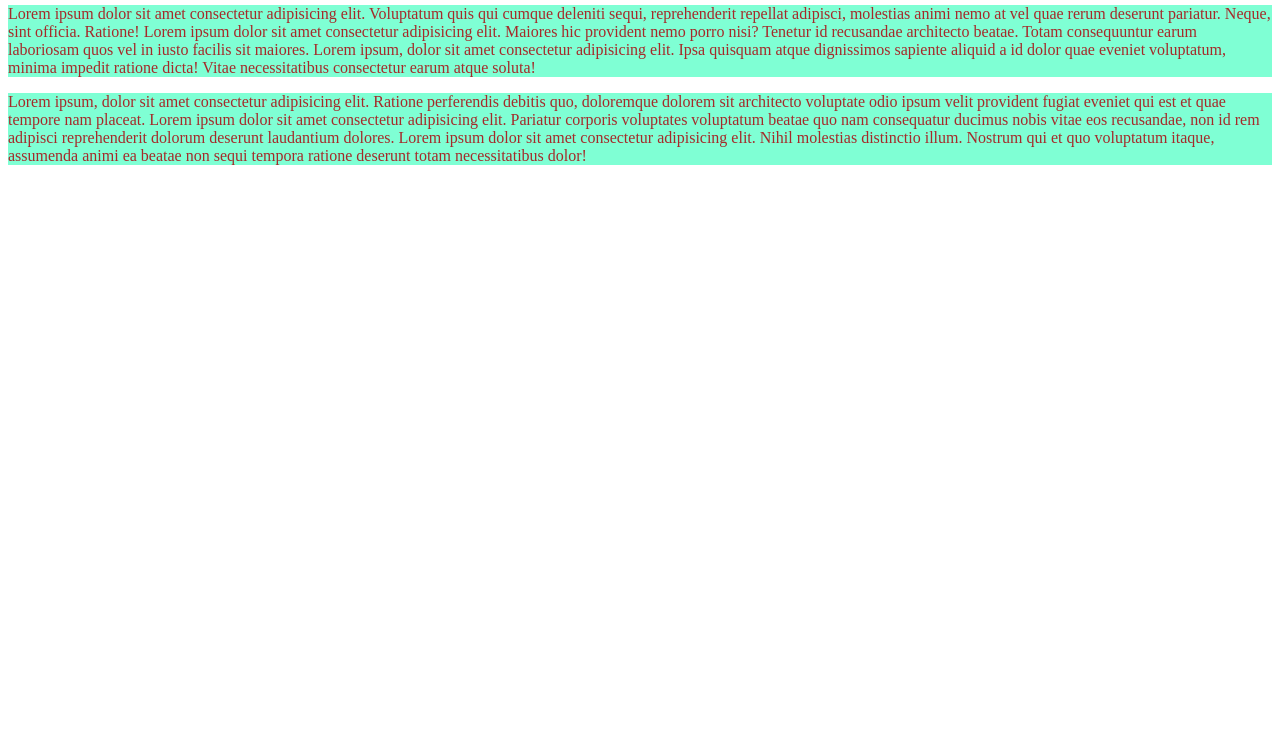
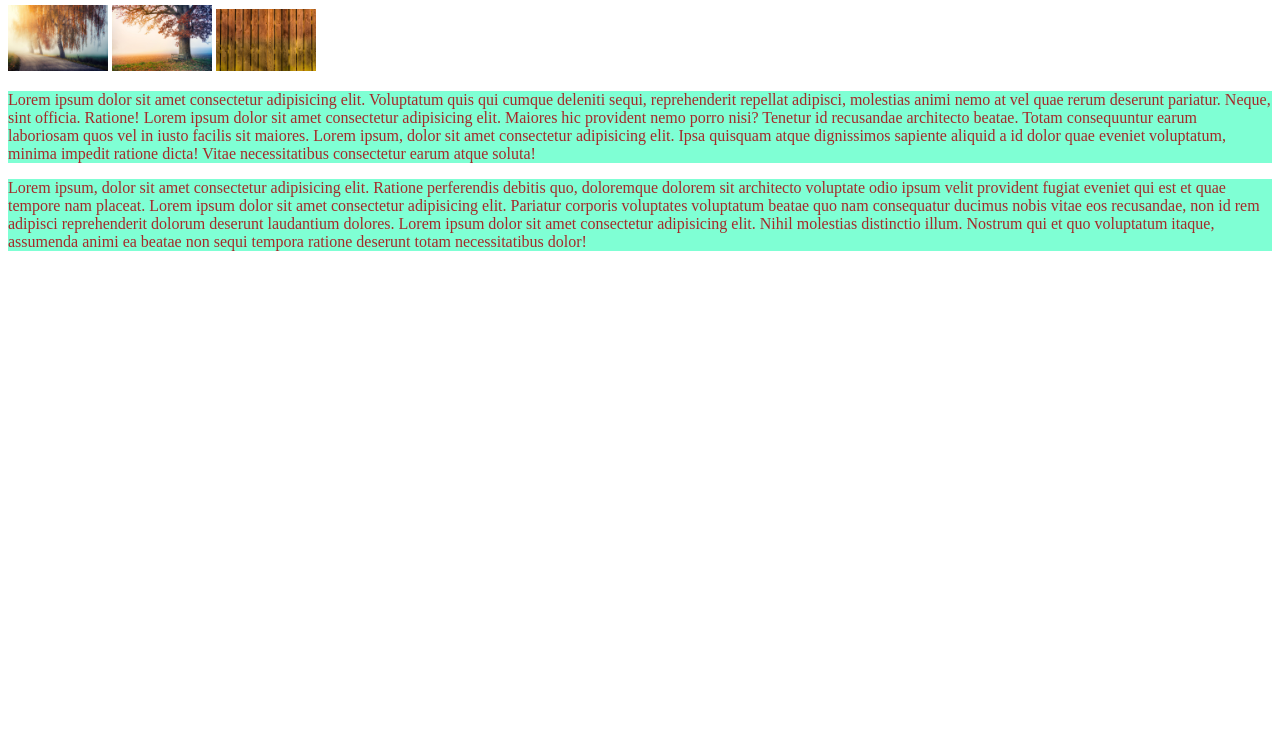
Before and after one commit to humairamunmun/second-git-repo, a plain HTML site: page index.html in a window 1280 px wide. Shown: the part 62-800 px from the top of the page. Drawn offline with Linux system fonts and the light colour scheme.

Commit message:
image added

```diff
--- a/index.html
+++ b/index.html
@@ -10,6 +10,9 @@
     <header>
         <h2 style="background-color: beige; color: blueviolet; border: 2px blue">I am going to learn more about github.</h2>
     </header>
+    <img src="images/Trees Leaves Fog.jpg" alt="">
+    <img src="images/Tree Park Bench.jpg" alt="">
+    <img src="images/Wooden.jpg" alt="">
     <div>
     <p>
         Lorem ipsum dolor sit amet consectetur adipisicing elit. Voluptatum quis qui cumque deleniti sequi, reprehenderit repellat adipisci, molestias animi nemo at vel quae rerum deserunt pariatur. Neque, sint officia. Ratione! Lorem ipsum dolor sit amet consectetur adipisicing elit. Maiores hic provident nemo porro nisi? Tenetur id recusandae architecto beatae. Totam consequuntur earum laboriosam quos vel in iusto facilis sit maiores. Lorem ipsum, dolor sit amet consectetur adipisicing elit. Ipsa quisquam atque dignissimos sapiente aliquid a id dolor quae eveniet voluptatum, minima impedit ratione dicta! Vitae necessitatibus consectetur earum atque soluta!
--- a/style/index-style.css
+++ b/style/index-style.css
@@ -2,3 +2,7 @@ p{
     color: brown;
     background-color: aquamarine;
 }
+img{
+    width: 100px;
+    border: 2px blue;
+}
```
Also changed, not shown: images/Tree Park Bench.jpg (added), images/Trees Leaves Fog.jpg (added), images/Wooden.jpg (added).
